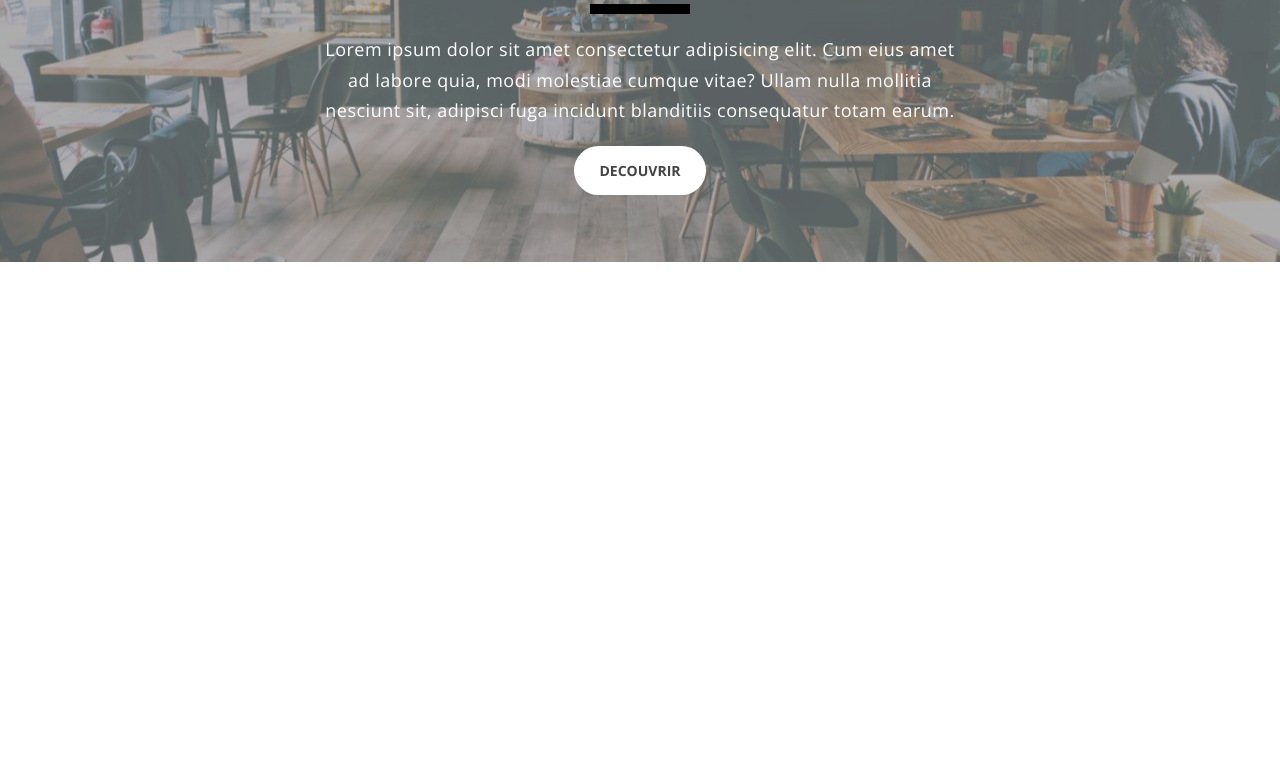
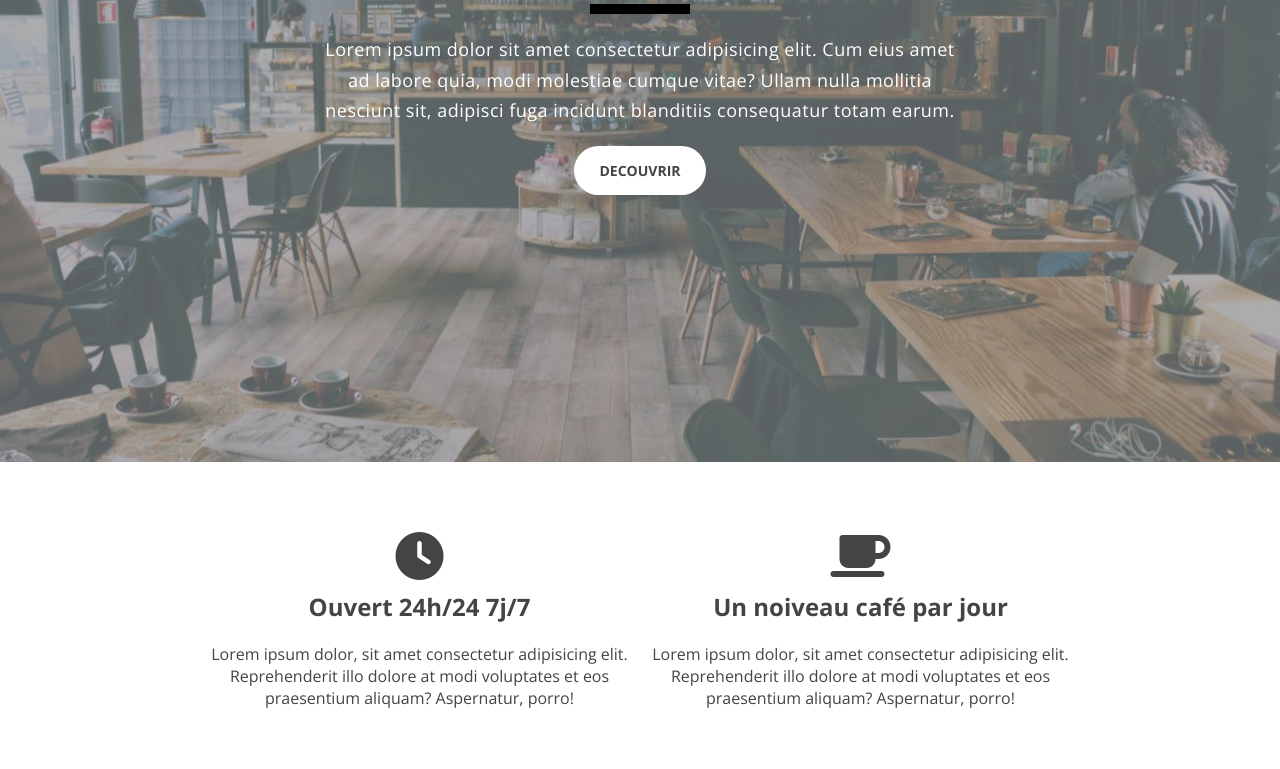
Before and after one commit to biackgeordel/cafe_Florette, a plain HTML site: page index.html in a window 1280 px wide. Shown: the part 305-1074 px from the top of the page. Before the commit the page ends 800 px from the top, so only its background shows below. Drawn offline with nearby package versions, Linux system fonts and the light colour scheme.

Commit message:
mise en forme du partie 2 du projet

```diff
--- a/index.html
+++ b/index.html
@@ -8,6 +8,10 @@
       name="description"
       content="café florette ouvert 24h/24 situé à lyon pour un accueil chalereux"
     />
+    <script
+      src="https://kit.fontawesome.com/51c92dadf8.js"
+      crossorigin="anonymous"
+    ></script>
     <link rel="preconnect" href="https://fonts.googleapis.com" />
     <link rel="preconnect" href="https://fonts.gstatic.com" crossorigin />
     <link
@@ -31,7 +35,7 @@
     <main>
       <section class="vp">
         <div class="vp-container">
-          <h1>Toute expertise Française dans un café</h1>
+          <h1>Toute l'expertise Française dans un café</h1>
           <div class="separator"></div>
           <p>
             Lorem ipsum dolor sit amet consectetur adipisicing elit. Cum eius
@@ -42,6 +46,28 @@
           <a href="./where.html" class="btn btn-primary m-10">DECOUVRIR</a>
         </div>
       </section>
+      <section class="features">
+        <div class="container">
+          <div class="feature">
+            <i class="fas fa-coffee fa-3x m-10"></i>
+            <h2>Un noiveau café par jour</h2>
+            <p>
+              Lorem ipsum dolor, sit amet consectetur adipisicing elit.
+              Reprehenderit illo dolore at modi voluptates et eos praesentium
+              aliquam? Aspernatur, porro!
+            </p>
+          </div>
+          <div class="feature">
+            <i class="fas fa-clock fa-3x m-10"></i>
+            <h2>Ouvert 24h/24 7j/7</h2>
+            <p>
+              Lorem ipsum dolor, sit amet consectetur adipisicing elit.
+              Reprehenderit illo dolore at modi voluptates et eos praesentium
+              aliquam? Aspernatur, porro!
+            </p>
+          </div>
+        </div>
+      </section>
     </main>
   </body>
 </html>
--- a/style.css
+++ b/style.css
@@ -77,7 +77,7 @@ p {
   float: left;
 }
 .vp {
-  height: 500px;
+  height: 700px;
   background: url("./images/cafe1.jpg") center center;
   background-size: cover;
 }
@@ -102,3 +102,35 @@ p {
   line-height: 1.7em;
   letter-spacing: 0.5px;
 }
+.container {
+  margin: auto;
+  /* border: 1px solid red; */
+  max-width: 70%;
+  /* height: 500px; */
+}
+.feature {
+  max-width: 50%;
+  margin-top: 10px;
+  float: right;
+}
+/* .container > .feature:first-child { */
+/* float: left; */
+/* border: 1px solid blue; }*/
+
+/* .container > .feature:last-child { */
+/* float: right; */
+/* padding-left: 50px; */
+/* border: 1px solid green; }*/
+
+/* .feature > h2 { */
+/* display: inline-block; */
+/* position: relative; */
+/* bottom: 5px; */
+/* left: 10px;} */
+
+.features {
+  overflow: auto;
+  text-align: center;
+  padding: 50px 10px;
+  color: #444;
+}
```
